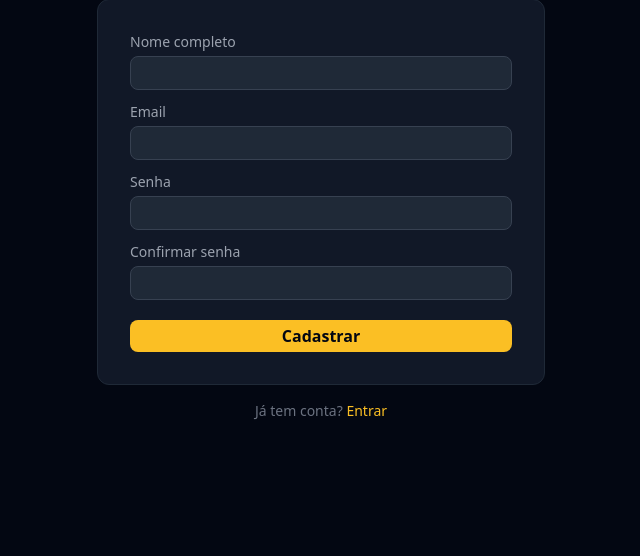
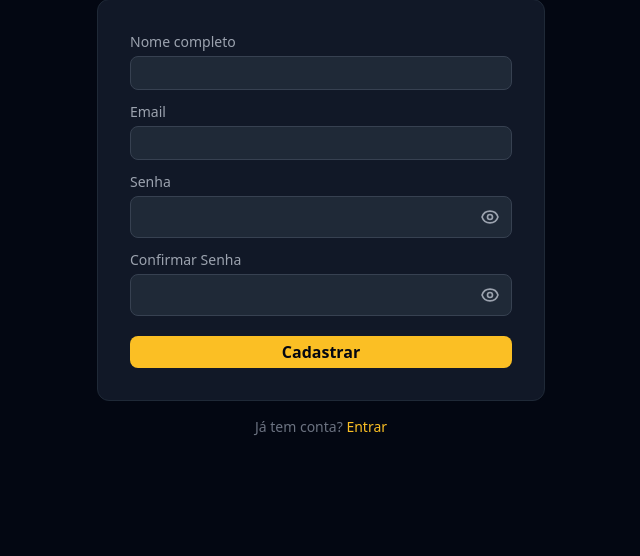
Before and after one commit to GabrielS0306/sistema_barbearia, a PHP site: page /register in a window 1280 px wide. Shown: the part 150-706 px from the top of the page, without its empty margins (319-959 px from the left). Run offline with PHP 8.4, Linux system fonts and the light colour scheme; some libraries are stand-ins or nearby versions.

Commit message:
feat: corrige toggle de senha com SVG dinamico

```diff
--- a/app/views/auth/register.php
+++ b/app/views/auth/register.php
@@ -1,7 +1,7 @@
 <?php
 
     // app/views/auth/register.php
-    $itulo = "Cadastro";
+    $titulo = "Cadastro";
     $script = "register.js";
     require __DIR__ . "/../layouts/header.php";
 
@@ -32,14 +32,32 @@
 
         <div class="flex flex-col gap-1">
             <label for="senha" class="text-sm text-gray-400">Senha</label>
-            <input type="password" id="senha" name="senha" required
-                class="bg-gray-800 border border-gray-700 rounded-lg px-4 py-1 text-gray-100 focus:outline-none focus:border-amber-400">
+            <div class="relative">
+                <input type="password" id="senha" name="senha" required
+                    class="w-full bg-gray-800 border border-gray-700 rounded-lg px-4 py-2 text-gray-100 focus:outline-none focus:border-amber-400 pr-10">
+                <button type="button" onclick="toggleSenha('senha', 'icone-senha')"
+                    class="absolute right-3 top-1/2 -translate-y-1/2 text-gray-400 hover:text-amber-400 transition">
+                    <svg id="icone-senha" xmlns="http://www.w3.org/2000/svg" class="w-5 h-5" fill="none" viewBox="0 0 24 24" stroke="currentColor">
+                        <path stroke-linecap="round" stroke-linejoin="round" stroke-width="2" d="M15 12a3 3 0 11-6 0 3 3 0 016 0z"/>
+                        <path stroke-linecap="round" stroke-linejoin="round" stroke-width="2" d="M2.458 12C3.732 7.943 7.523 5 12 5c4.478 0 8.268 2.943 9.542 7-1.274 4.057-5.064 7-9.542 7-4.477 0-8.268-2.943-9.542-7z"/>
+                    </svg>
+                </button>
+            </div>
         </div>
 
         <div class="flex flex-col gap-1">
-            <label for="senha" class="text-sm text-gray-400">Confirmar senha</label>
-            <input type="password" id="confirmar_senha" name="confirmar_senha" required
-                class="bg-gray-800 border border-gray-700 rounded-lg px-4 py-1 text-gray-100 focus:outline-none focus:border-amber-400">
+            <label for="confirmar_senha" class="text-sm text-gray-400">Confirmar Senha</label>
+            <div class="relative">
+                <input type="password" id="confirmar_senha" name="confirmar_senha" required
+                    class="w-full bg-gray-800 border border-gray-700 rounded-lg px-4 py-2 text-gray-100 focus:outline-none focus:border-amber-400 pr-10">
+                <button type="button" onclick="toggleSenha('senha', 'icone-senha')"
+                    class="absolute right-3 top-1/2 -translate-y-1/2 text-gray-400 hover:text-amber-400 transition">
+                    <svg id="icone-senha" xmlns="http://www.w3.org/2000/svg" class="w-5 h-5" fill="none" viewBox="0 0 24 24" stroke="currentColor">
+                        <path stroke-linecap="round" stroke-linejoin="round" stroke-width="2" d="M15 12a3 3 0 11-6 0 3 3 0 016 0z"/>
+                        <path stroke-linecap="round" stroke-linejoin="round" stroke-width="2" d="M2.458 12C3.732 7.943 7.523 5 12 5c4.478 0 8.268 2.943 9.542 7-1.274 4.057-5.064 7-9.542 7-4.477 0-8.268-2.943-9.542-7z"/>
+                    </svg>
+                </button>
+            </div>
         </div>
 
         <button type="submit"
--- a/app/views/layouts/header.php
+++ b/app/views/layouts/header.php
@@ -10,7 +10,10 @@
     <meta charset="UTF-8">
     <meta name="viewport" content="width=device-width, initial-scale=1.0">
     <title><?= htmlspecialchars($titulo); ?> - Barbearia</title>
+    <!-- tailwindcss -->
     <script src="https://cdn.tailwindcss.com"></script>
+    <!-- Font awesome -->
+    <link rel="stylesheet" href="https://cdnjs.cloudflare.com/ajax/libs/font-awesome/6.5.0/css/all.min.css">
 </head>
 <body class="bg-gray-950 text-gray-100 min-h-screen flex flex-col w-full overflow-x-hidden">
     <nav class="bg-gray-900 border-b border-gray-800 px-6 py-4 w-full">
```
Also changed, not shown: app/views/auth/login.php (+12 -2 lines), public/assets/js/utils.js.
